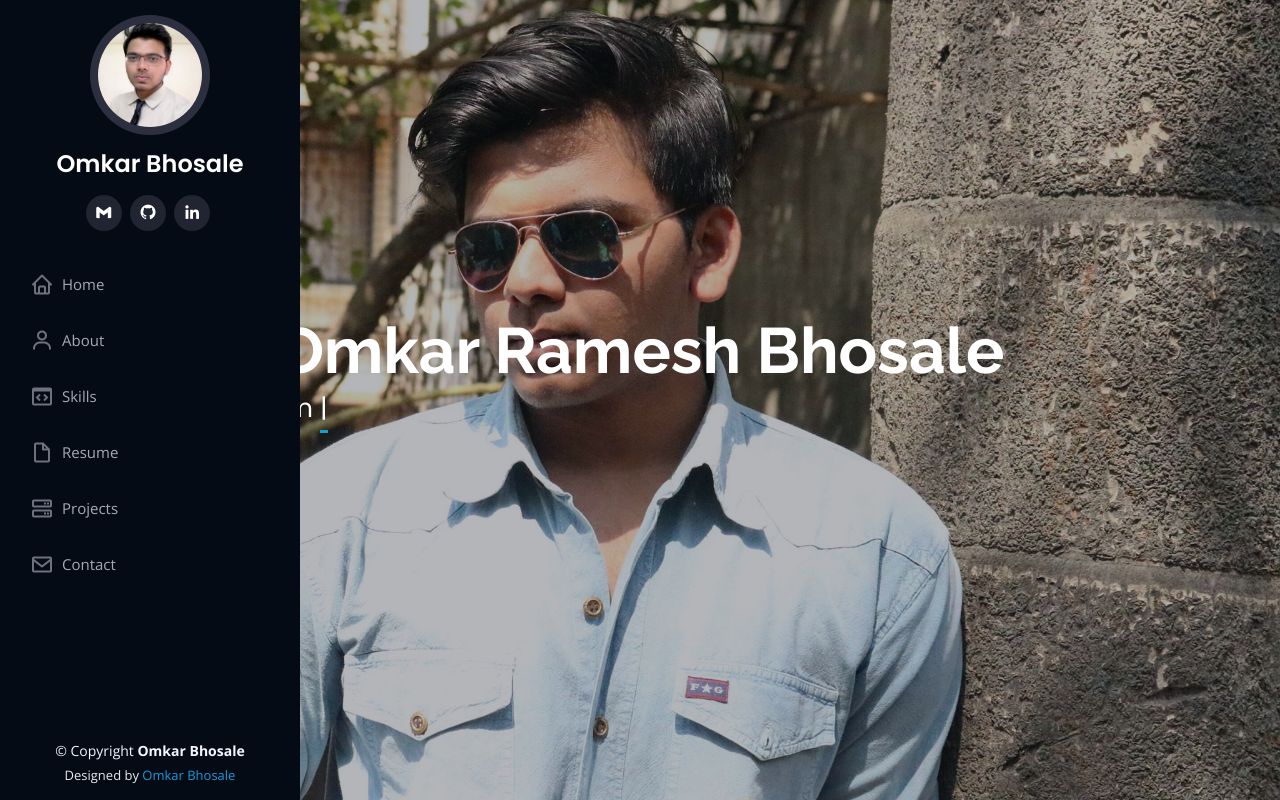
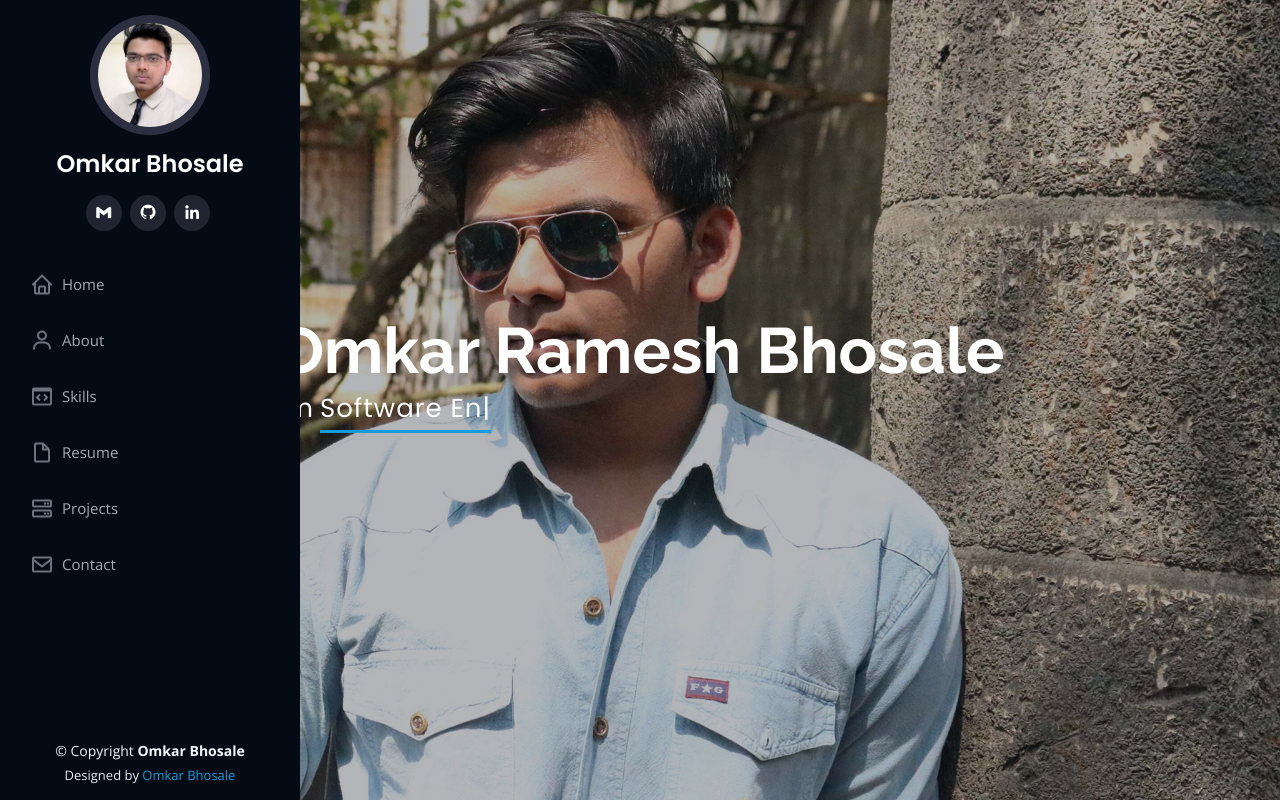
Before and after one commit to mr-omi/Personal-Portfolio, a Django app: template templates/index.html in a window 1280 px wide. Run offline with Django 4.2, Linux system fonts and the light colour scheme; the template is opened without the code that fills it, so the values that code supplies are empty; parts of the project's set-up code (start-up, migrations or seed data) failed here and were passed over; some libraries are stand-ins or nearby versions.

Commit message:
Update index.html

```diff
--- a/templates/index.html
+++ b/templates/index.html
@@ -6,7 +6,7 @@
   <section id="hero" class="d-flex flex-column justify-content-center align-items-center">
     <div class="hero-container" data-aos="fade-in">
       <h1>Omkar Ramesh Bhosale</h1>
-      <p>I'm <span class="typed" data-typed-items="Python Backend Developer, Web Scraper , Freelancer and Enthusiastic Traveller"></span></p>
+      <p>I'm <span class="typed" data-typed-items="Python Developer, Software Engineer, Web Scraper , Fresher and Enthusiastic Traveller"></span></p>
     </div>
   </section>
 {% endblock %}
```
